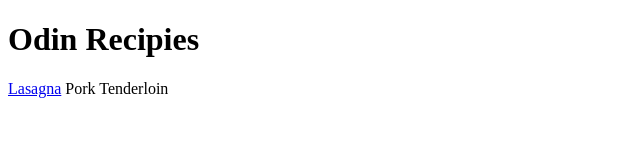
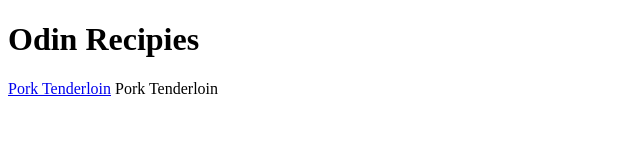
Before and after one commit to quillith/odin-recipies, a plain HTML site: page index.html in a window 1280 px wide. Shown: the whole page, without its empty margins (0-640 px from the left). Drawn offline with Linux system fonts and the light colour scheme.

Commit message:
add directory recipies and add file pork-tenderloin.html

```diff
--- a/index.html
+++ b/index.html
@@ -6,7 +6,7 @@
     </head>
     <body>
         <h1> Odin Recipies </h1>
-        <a href="./recipes/lasagna.html">Lasagna</a>
+        <a href="./recipes/pork-tenderloin.html">Pork Tenderloin</a>
         Pork Tenderloin
     </body>
 </html>
```
Also changed, not shown: recipes/pork-tenderloin.html (added).
